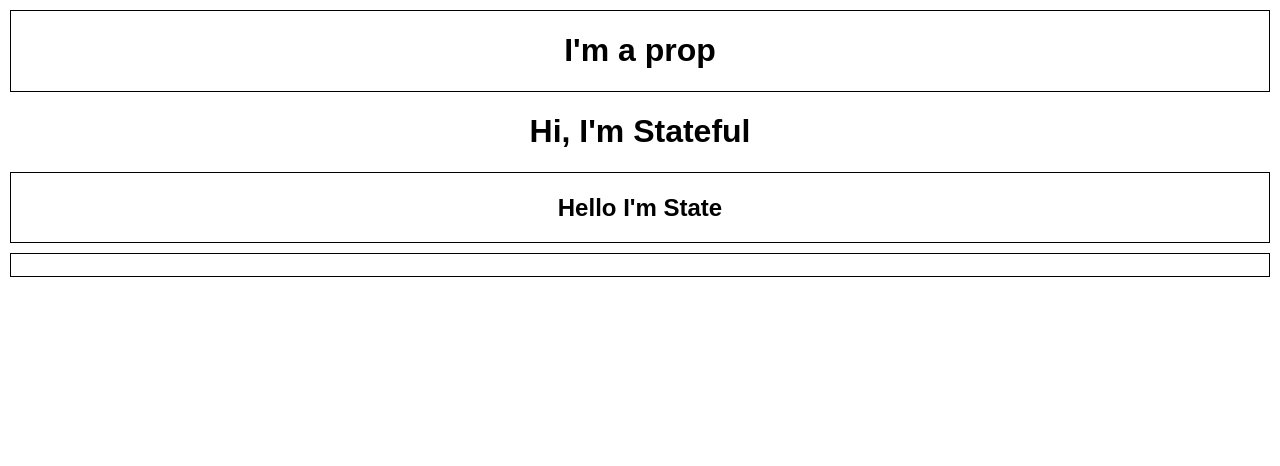
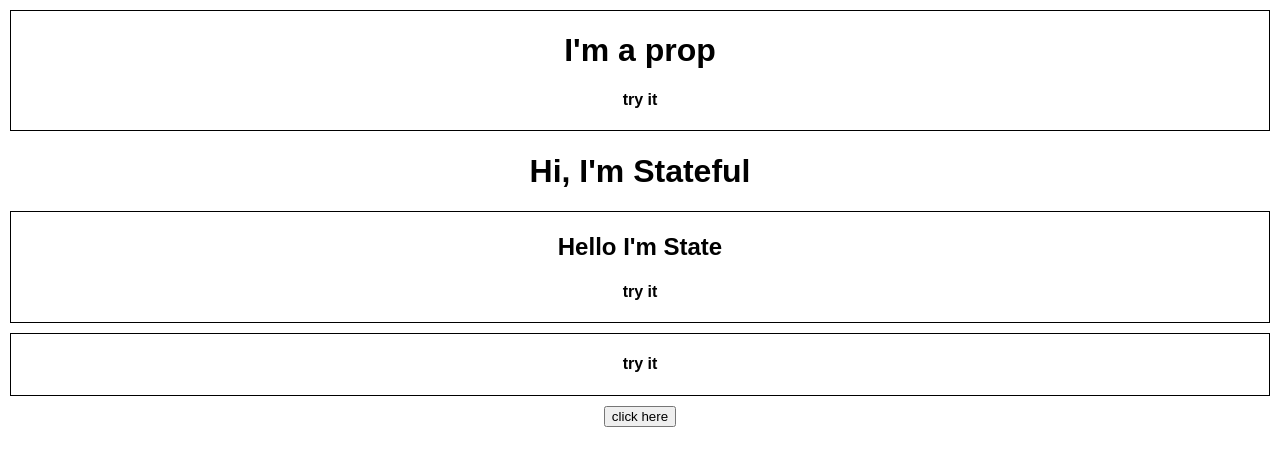
Before and after one commit to Jahazielvaz/udemy-reactjs, a React (Create React App) app in the folder first-assignment/: page / in a window 1280 px wide. Shown: the top 466 px of the page. Built offline with nearby package versions, Linux system fonts and the light colour scheme.

Commit message:
Passing event handlers as props

```diff
--- a/first-assignment/src/App.js
+++ b/first-assignment/src/App.js
@@ -23,6 +23,12 @@ class App extends Component {
     })
   }
 
+  newPropHandler = () => {
+    this.setState({
+      message: "Hello I'm a State Change Prop"
+    })
+  }
+
 
 
   render() {
@@ -31,7 +37,8 @@ class App extends Component {
         <SampleComponent intro={"I'm a prop"} />
         <SampleStatefulComponent />
         <SampleComponent myCurrentState={this.state.message} />
-        <SampleComponent myNewState={this.messageChangeHandler} />
+        <SampleComponent newPropState={this.newPropHandler} />
+        <button onClick={this.messageChangeHandler}>click here</button>
       </div>
     );
   }
--- a/first-assignment/src/sample-component/SampleComponent.js
+++ b/first-assignment/src/sample-component/SampleComponent.js
@@ -6,7 +6,8 @@ const SampleComponent = (props) => {
     <div id="sample-comp-container">
       <h1> {props.intro} </h1>
       <h2>{props.myCurrentState}</h2>
-      <h3>{props.myNewState}</h3>
+      <h3>{props.children}</h3>
+      <h4 onClick={props.newPropState}>try it</h4>
     </div>
   )
 }
```
Also changed, not shown: 1 other file (tests, documents, lock files or other folders).
